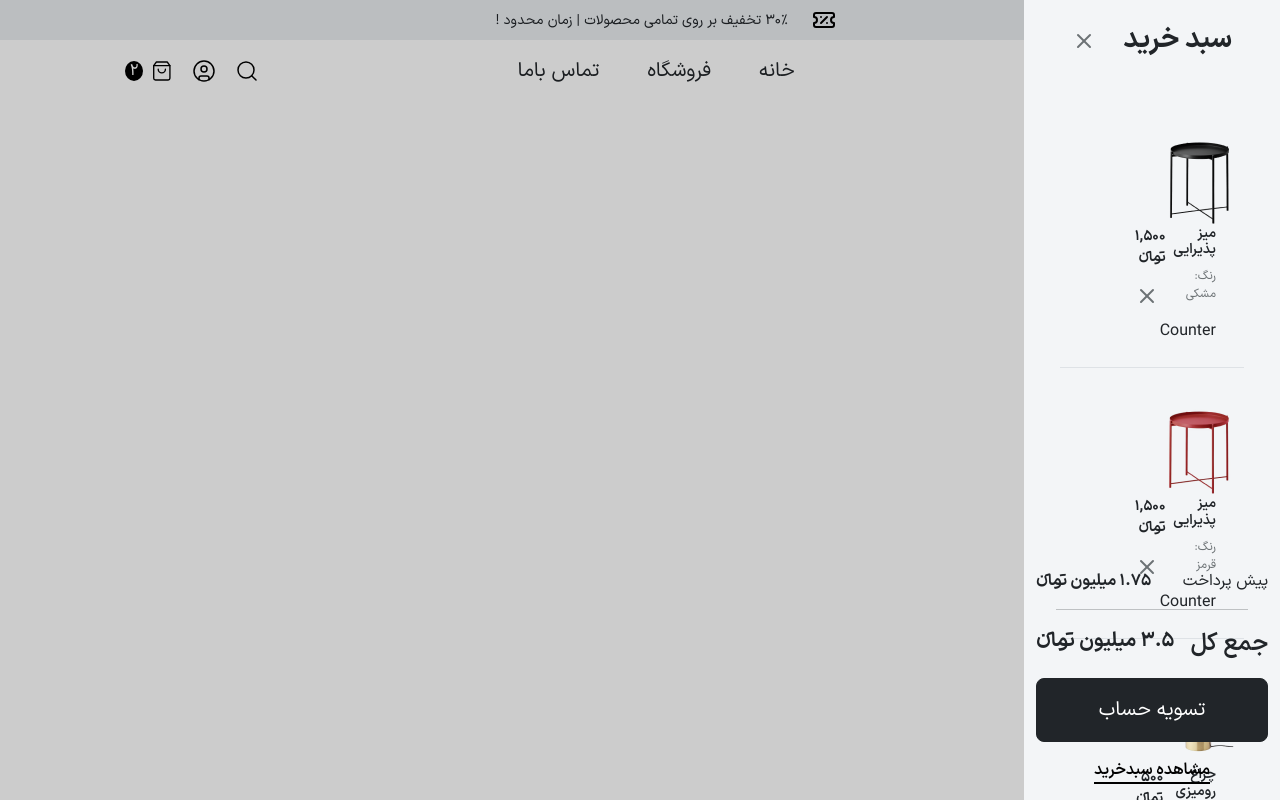
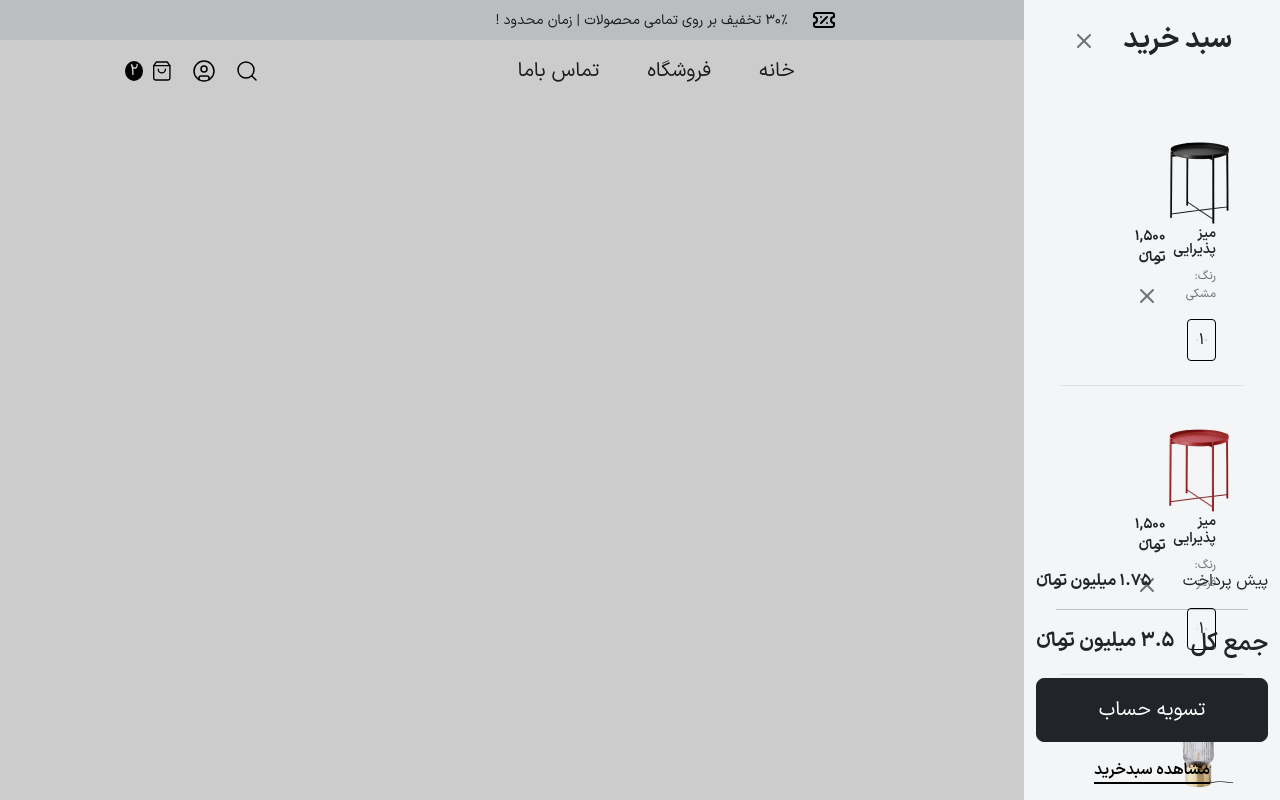
Before and after one commit to Mahan-maleki/elegant, a React (Vite) app: page / in a window 1280 px wide. Both pictures are taken after a click on the icon 161 px from the left and 71 px from the top of the page. Shown: the top 800 px of the page. Built offline with nearby package versions, Linux system fonts and the light colour scheme.

Commit message:
create and make a Counter structure component

```diff
--- a/src/components/Counter.jsx
+++ b/src/components/Counter.jsx
@@ -1,8 +1,18 @@
-import React from 'react'
+import React, { useState} from 'react'
+import { Plus, Minus } from "lucide-react"
 
-function Counter() {
+function Counter(props) {
+
+  const [num, setNum] = useState(1);
+
   return (
-    <div>Counter</div>
+    <>
+      <div className="col-12 p-2 d-flex justify-content-between align-items-center border border-black border-1 rounded rounded-1">
+          <Plus color='#000' size={16} strokeWidth={1.25} onClick={() => setNum(num <= 9 ? num + 1 : num)} />
+          <span>{num}</span>
+          <Minus color='#000' size={16} strokeWidth={1.25} onClick={() => setNum(num >= 1 ? num - 1 : num)} />
+      </div>
+    </>
   )
 }
 
```
